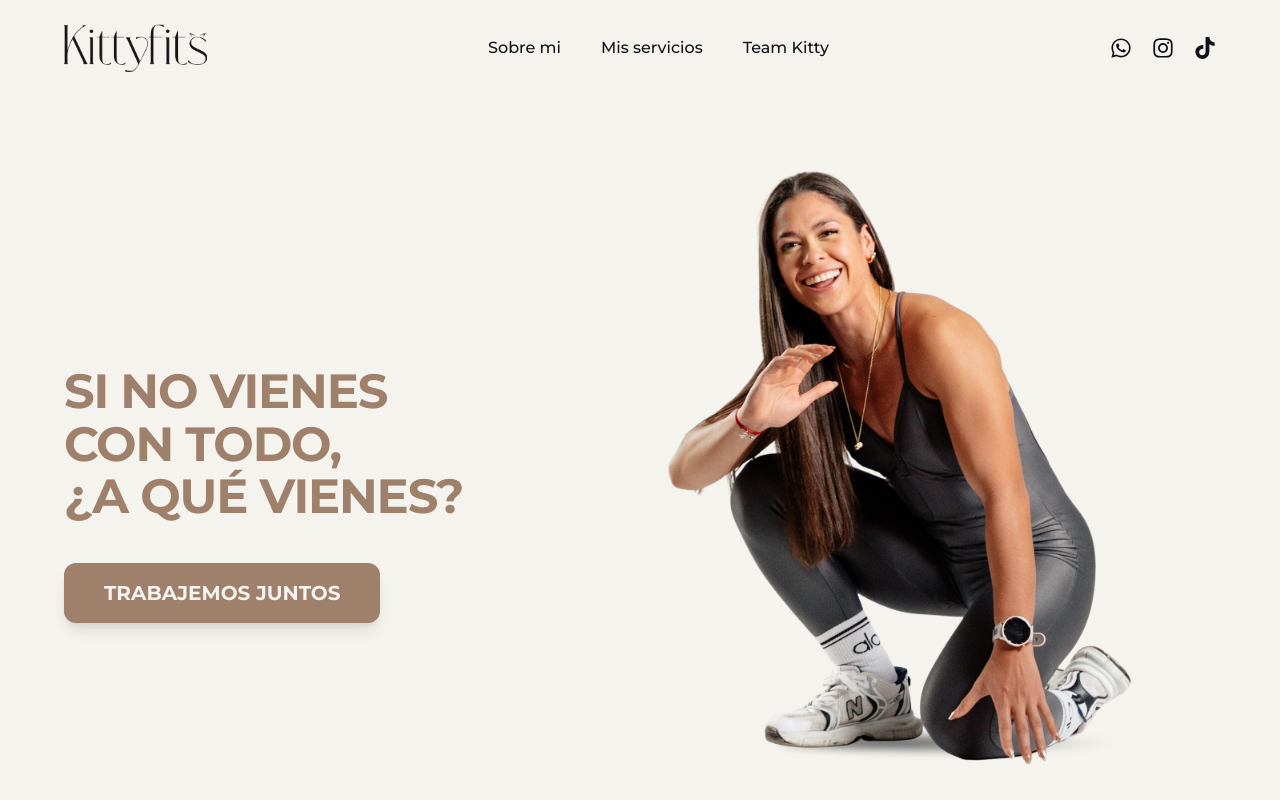
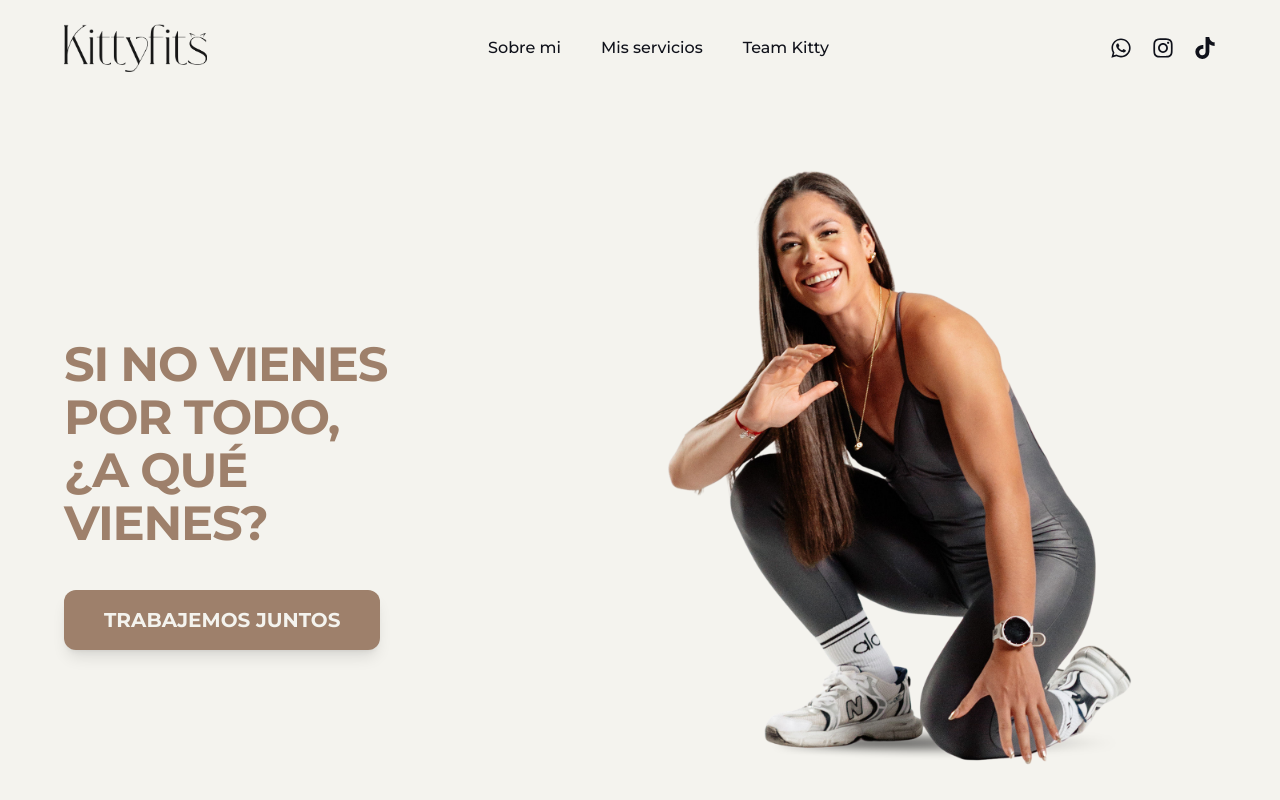
Before and after one commit to paolavrgs/kittyfits_web, a Next.js app: page / in a window 1280 px wide. Shown: the top 800 px of the page. Built offline with nearby package versions, Linux system fonts and the light colour scheme; no server answers; a web font is replaced by a local one.

Commit message:
Update headline.

```diff
--- a/src/app/layout.tsx
+++ b/src/app/layout.tsx
@@ -33,7 +33,7 @@ const playfair = Playfair_Display({
 
 export const metadata: Metadata = {
   title: "Kitty Fits | Entrenadora Personal",
-  description: "Si no vienes a todo, ¿a qué vienes?",
+  description: "Si no vienes por todo, ¿a qué vienes?",
   keywords: [
     "entrenadora personal",
     "entrenamiento personal",
@@ -48,7 +48,7 @@ export const metadata: Metadata = {
   },
   openGraph: {
     title: "Kitty Fits | Entrenadora Personal",
-    description: "Si no vienes a todo, ¿a qué vienes?",
+    description: "Si no vienes por todo, ¿a qué vienes?",
     url: "https://kittyfits.com",
     siteName: "Kitty Fits",
     locale: "es_VE",
--- a/src/components/Hero.tsx
+++ b/src/components/Hero.tsx
@@ -6,7 +6,7 @@ const Hero = () => {
     <section className="flex flex-col md:flex-row items-center justify-between px-8 md:px-16 pt-12 pb-0 w-full max-w-[1440px] mx-auto min-h-[calc(100vh-100px)]">
       <div className="flex flex-col items-center md:items-start gap-5 md:gap-10 z-10">
         <h1 className="text-3xl md:text-5xl text-center md:text-left font-bold text-primary leading-[1.1] tracking-tight uppercase">
-          Si no vienes con todo, <br /> ¿a qué vienes?
+          Si no vienes por todo, <br /> ¿a qué vienes?
         </h1>
         <OpenModalButton
           ctaLocation="hero"
```
